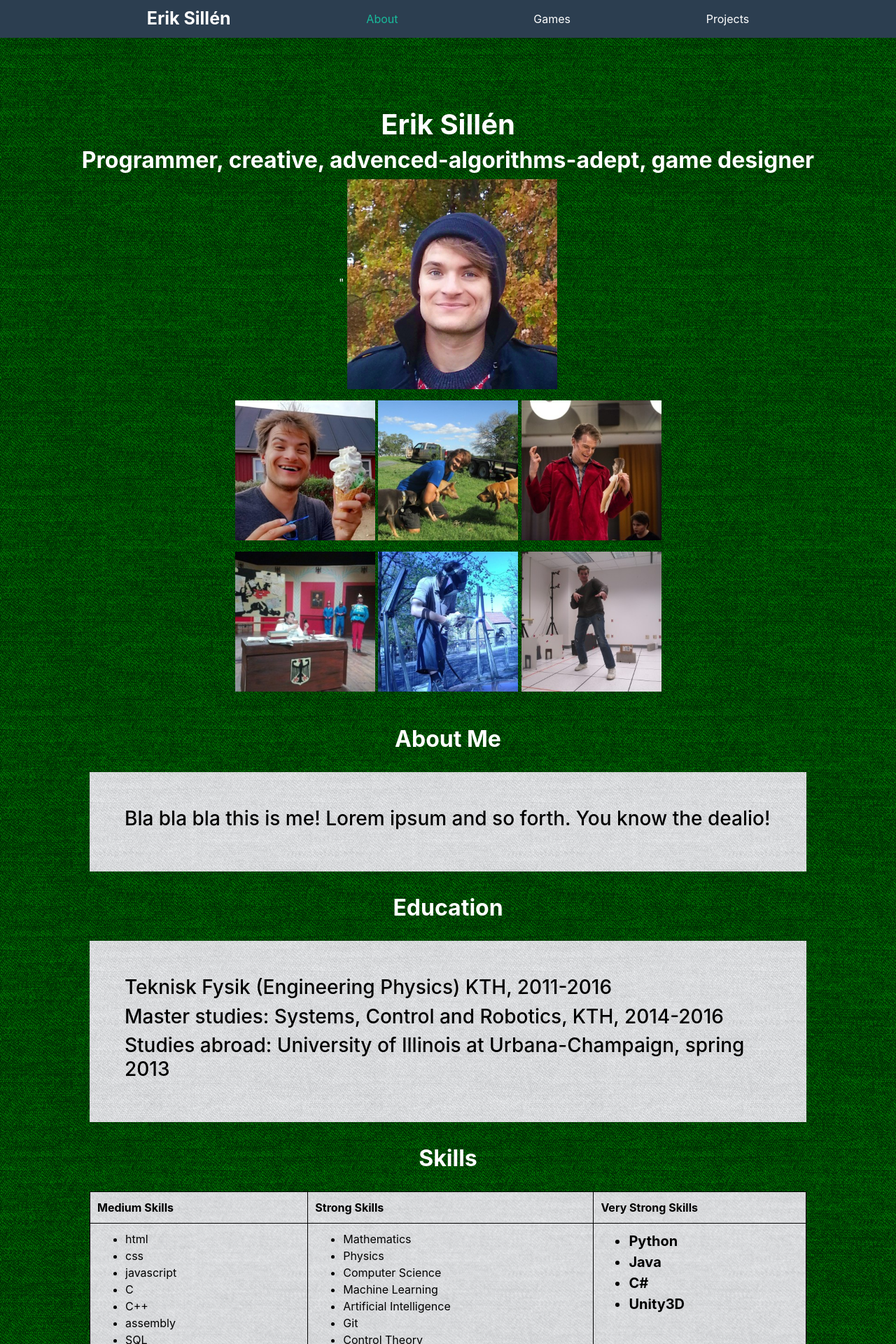
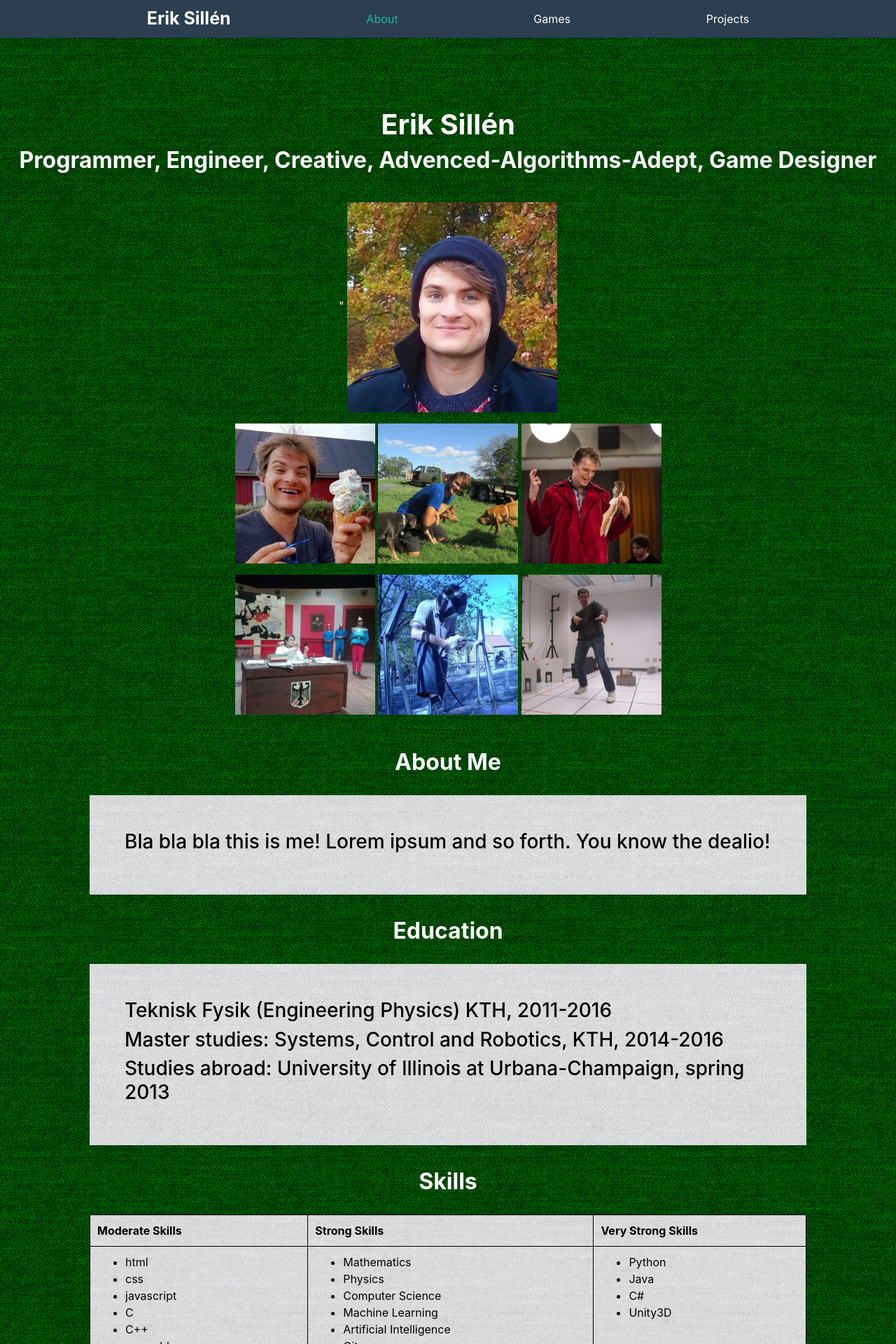
Before and after one commit to esillen/esillen.github.io, a Jekyll site: the page built from about.html, in a window 1280 px wide. Shown: the top 1920 px of the page at 70% size. Built offline with Jekyll 4.4.1, drawn with Linux system fonts in a browser that asks for light colours; some of the changed text lies outside the part shown.

Commit message:
About improved. Projects added
- About-experiences improved by adding roles instead of descriptions.
- About-skills improved by using data instead of hard-coding
- More projects done.

```diff
--- a/about.html
+++ b/about.html
@@ -7,7 +7,10 @@
 
 <div class="about-container">
   <h1>Erik Sillén</h1>
-  <h2>Programmer, creative, advenced-algorithms-adept, game designer</h2>
+  <h2>Programmer, Engineer, Creative, Advenced-Algorithms-Adept, Game Designer</h2>
+
+  <hr>
+
   <p>"
     {%assign image_path = site.baseurl | append: "/assets/images/about"%}
     <img src="{{image_path}}/erik.jpg" alt="image of me" height="300px" width="300px">
@@ -56,26 +59,20 @@
   <h2>Skills</h2>
   <table class="about-skills-table">
     <tr>
-      <th>Medium Skills</th>
-      <th>Strong Skills</th>
-      <th>Very Strong Skills</th>
+      {% for category in site.data.skills.categories %}
+      <th>{{category.title}}</th>
+      {% endfor %}
     </tr>
     <tr>
+    {% for category in site.data.skills.categories%}
       <td>
         <ul>
-          <li>html</li><li>css</li><li>javascript</li><li>C</li><li>C++</li><li>assembly</li><li>SQL</li><li>ruby on rails</li><li>jekyll</li><li>react</li><li>AWS</li><li>Splunk</li><li>angular 2</li><li>RTI-DDS</li><li>ActionScript2</li><li>Raspberry Pi</li><li>Arduino</li><li>Kotlin</li><li>Electronics</li>
+          {% for item in category.items %}
+          <li>{{item}}</li>
+          {% endfor %}
         </ul>
       </td>
-      <td>
-        <ul>
-          <li>Mathematics</li><li>Physics</li><li>Computer Science</li><li>Machine Learning</li><li>Artificial Intelligence</li><li>Git</li><li>Control Theory</li><li>Linux</li><li>Windows</li><li>Android</li>
-        </ul>
-      </td>
-      <td>
-        <ul class="very-strong-skills">
-          <li>Python</li><li>Java</li><li>C#</li><li>Unity3D</li>
-        </ul>
-      </td>
+    {% endfor %}
     </tr>
   </table>
 
@@ -87,25 +84,22 @@
     <table class="about-experience-table">
       <tr>
         <th colspan="2">
-          {{item.title | append: ', ' | append:item.year}}
+          <h3>
+            {{item.title | append: ', ' | append:item.year}}
+          </h3>
         </th>
       </tr>
+      {% for role in item.roles %}
       <tr>
-        <td class="about-experience-td-fized-size">
-          Description
+        <td class="about-experience-role-title">
+          {{role.title}}
         </td>
         <td>
-          {{item.description}}
+          {{role.description}}
+          {{role.skills | join: ', '}}
         </td>
       </tr>
-      <tr>
-        <td  class="about-experience-td-fized-size">
-          Skills
-        </td>
-        <td>
-          {{item.skills | join: ', '}}
-        </td>
-      </tr>
+      {%endfor%}
     </table>
   </div>
   {% endfor %}
--- a/assets/css/about.scss
+++ b/assets/css/about.scss
@@ -71,16 +71,21 @@
   background-image: url('{{site.baseurl}}/assets/images/backgrounds/light_gray_mat.png');
   width: 100%;
 
-  td.about-experience-td-fized-size {
-    width: 150px;
-    text-align: center;
+  td.about-experience-role-title {
+    width: 300px;
+    text-align: right;
+    padding-right: 20px;
     font-weight: bold;
   }
 
   th, td {
     border: 1px 0px 0px 0px solid black;
     padding: 5px;
+  }
 
+  th {
+    text-align: center;
+    padding: 20px;
   }
 }
 
```
Also changed, not shown: _data/experiences.yml (+45 -28 lines), _data/skills.yml (added, +45 -0 lines), _projects/appelbrus.md (+14 -2 lines), _projects/rosenhill-website.md (+10 -1 lines), _projects/video-game-controller-music.md (+1 -1 lines), assets/images/projects/rosenhill-website/screenshot_thumb.png (added), 1 other file.
